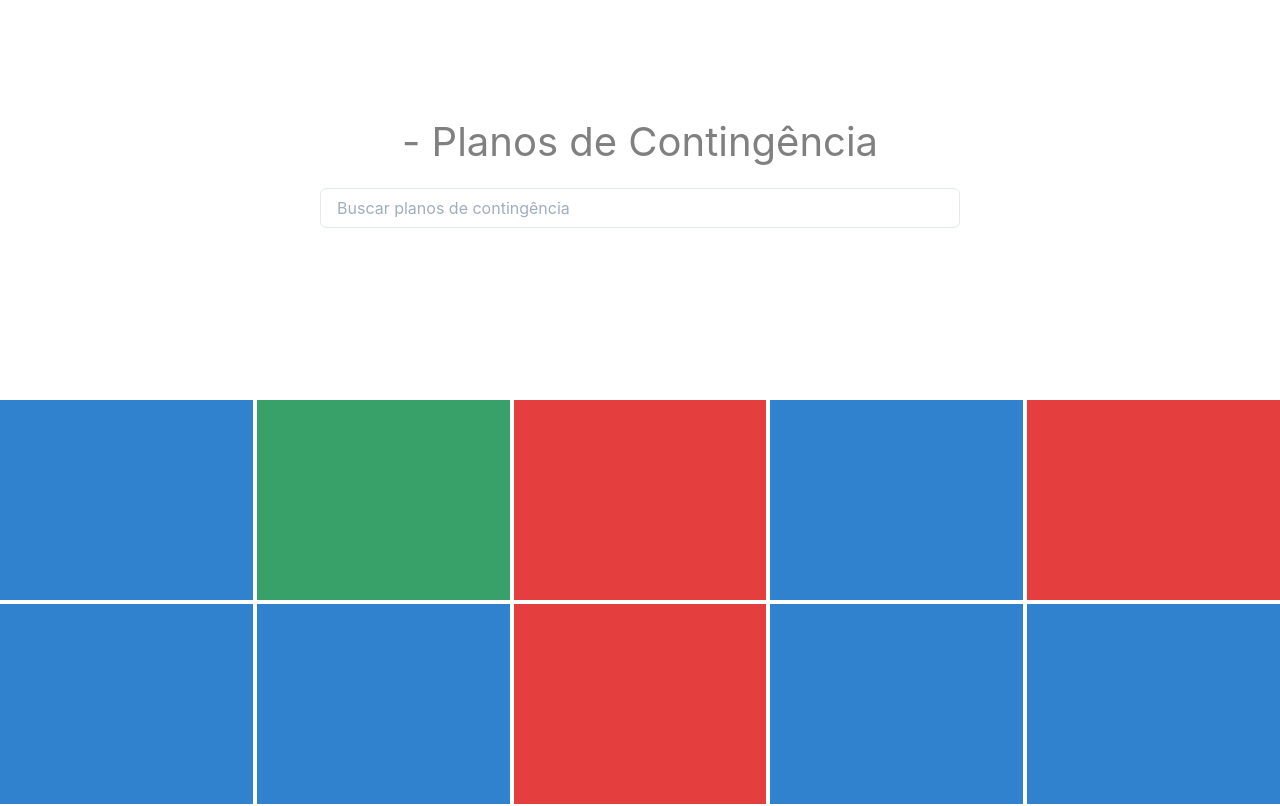
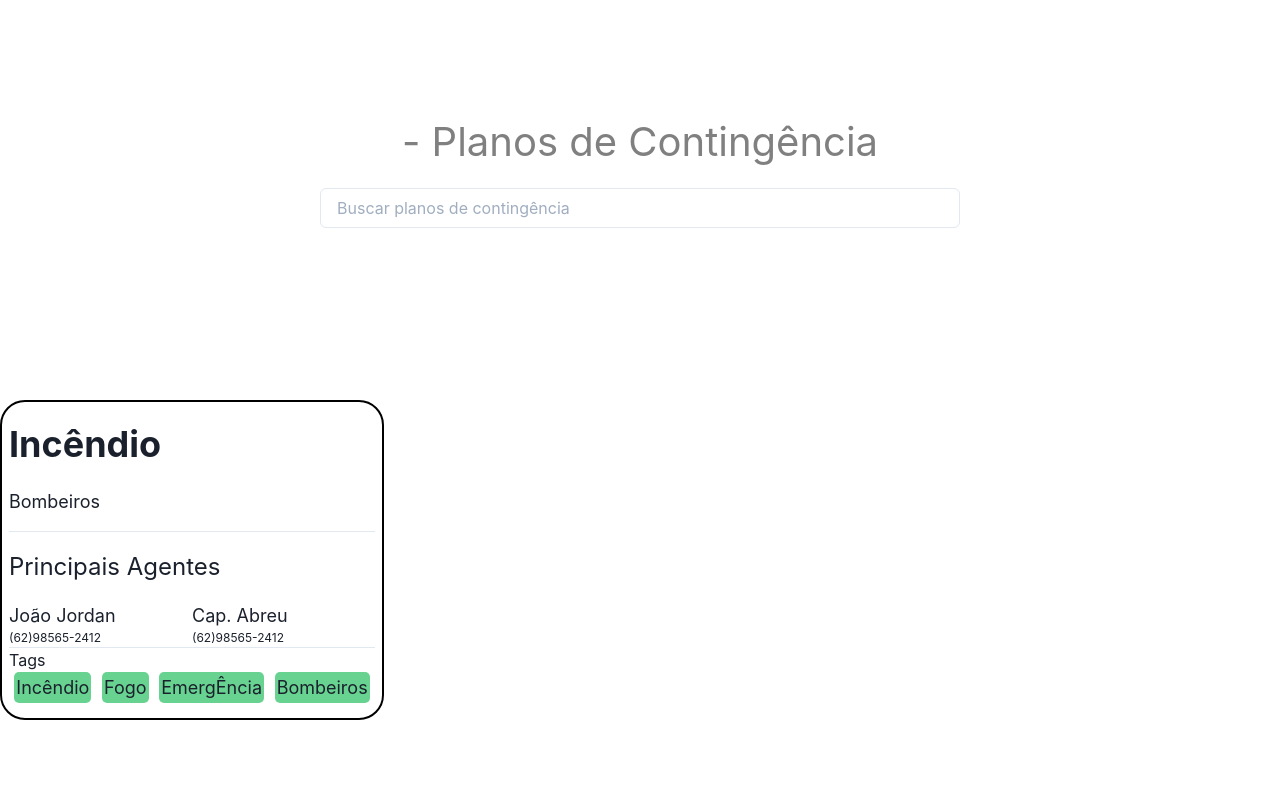
Before and after one commit to rique223/mvp-mayday, a React (Create React App) app: page /contingencias/1 in a window 1280 px wide. Shown: the top 806 px of the page. Built offline with nearby package versions, Linux system fonts and the light colour scheme.

Commit message:
refactor(Ajustes CSS): :art: Correcoes de css - usar flex no mayday
apos testar o grid, decidi usar o flex para fazer os layouts

```diff
--- a/src/Pages/HomeScreen/ContingenciaScreen.jsx
+++ b/src/Pages/HomeScreen/ContingenciaScreen.jsx
@@ -23,17 +23,30 @@ const ContingenciaScreen = (props) => {
   const { cidades, setCidades, findCidadeById } = useContext(CidadesContext);
   let { idCidade } = useParams();
 
+  const infoPlano = {
+    titulo: "Incêndio",
+    subTitulo: "Bombeiros",
+    principaisAgentes: [
+      {
+        id: 1,
+        nome: "João Jordan",
+        telefone: "(62)98565-2412",
+      },
+      {
+        id: 2,
+        nome: "Cap. Abreu",
+        telefone: "(62)98565-2412",
+      },
+    ],
+    tags: ["Incêndio", "Fogo", "EmergÊncia", "Bombeiros"],
+  };
+
   useEffect(() => {
     console.log("props", cidades, idCidade);
   }, []);
 
   return (
-    <Flex
-      w="100%"
-      h="100%"
-      flexDir="column"
-      alignItems="center"
-    >
+    <Flex w="100%" h="100%" flexDir="column" alignItems="center">
       <Flex
         w="50%"
         h="50%"
@@ -55,24 +68,49 @@ const ContingenciaScreen = (props) => {
       <Flex
         w="100%"
         h="50%"
-        flexDir="column"
+        flexDir="row"
+        flexWrap={"wrap"}
+        justifyContent={"left"}
       >
-        <Box>
-          <Grid templateColumns="repeat(5, 1fr)" gap={1}>
-            <GridItem w="200" h="200" bg="blue.500" />
-            <GridItem w="200" h="200" bg="green.500" />
-            <GridItem w="200" h="200" bg="red.500" />
-            <GridItem w="200" h="200" bg="blue.500" />
-            <GridItem w="200" h="200" bg="red.500" />
-            <GridItem w="200" h="200" bg="blue.500" />
-            <GridItem w="200" h="200" bg="blue.500" />
-            <GridItem w="200" h="200" bg="red.500" />
-            <GridItem w="200" h="200" bg="blue.500" />
-            <GridItem w="200" h="200" bg="blue.500" />
-            <GridItem w="200" h="200" bg="blue.500" />
-            <GridItem w="200" h="200" bg="blue.500" />
-          </Grid>
-        </Box>
+        <Flex
+          h={"80%"}
+          w={"30%"}
+          marginRight={"1%"}
+          marginBottom={"0.5%"}
+          direction={"column"}
+          borderRadius={"25px"}
+          borderWidth={"2px"}
+          borderColor={"black"}
+          boxShadow={"10px"}
+          padding={"7px"}
+          justifyContent={"space-around"}
+        >
+          <Text fontSize={"36px"} fontWeight="bold">
+            {infoPlano.titulo}
+          </Text>
+          <Text fontSize={"18px"}>{infoPlano.subTitulo}</Text>
+          <hr></hr>
+          <Text fontSize={"24px"}>Principais Agentes</Text>
+          <Text>
+            <Flex direction={"row"} width={"100%"}>
+              {infoPlano.principaisAgentes.map((p) => (
+                <Flex direction={"column"} width={"100%"}>
+                  <Text fontSize={"18px"}>{p.nome}</Text>
+                  <Text fontSize={"12px"}>{p.telefone}</Text>
+                </Flex>
+              ))}
+            </Flex>
+            <hr></hr>
+            <Text> Tags </Text>
+            <Flex w={"100%"} justifyContent={"space-around"}>
+              {infoPlano.tags.map((t) => (
+                <Flex direction={"column"} width={"fit-content"}>
+                  <Text bg={"green.300"} padding="2px" borderRadius={"5px"} fontSize={"18px"}>{t}</Text>
+                </Flex>
+              ))}
+            </Flex>
+          </Text>
+        </Flex>
       </Flex>
     </Flex>
   );
--- a/src/Pages/HomeScreen/HomeScreen.jsx
+++ b/src/Pages/HomeScreen/HomeScreen.jsx
@@ -80,6 +80,7 @@ const HomeScreen = () => {
             borderColor: "rgba(223,225,229,0)",
           }}
         /> */}
+        <Flex w={"100%"}>
           <CUIAutoComplete
             items={municipios}
             onCreateItem={handleCreateItem}
@@ -91,6 +92,7 @@ const HomeScreen = () => {
             }}
             disableCreateItem={true}
           />
+        </Flex>
         <Link to="/modulos">
           <Button
             bg="#95AE23"
--- a/src/Pages/HomeScreen/ModulosScreen.jsx
+++ b/src/Pages/HomeScreen/ModulosScreen.jsx
@@ -3,6 +3,8 @@ import {
   Box,
   Button,
   Flex,
+  Grid,
+  GridItem,
   Heading,
   Input,
   Text,
@@ -26,31 +28,69 @@ const ModulosScreen = () => {
     <Flex
       w="100%"
       h="100%"
+      flexDir="column"
+      bg={"white"}
+    >
+      <Flex
+        w="100%"
+        h="20%"
         flexDir="row"
-      alignItems="center"
-      // paddingBlockStart="12rem"
+        bg={"white"}
+        alignContent={"center"}
+        justifyContent={"center"}
+        alignItems={"center"}
+        fontSize={"36px"}
+      >
+        Módulos
+      </Flex>
+      <Flex
+        w="100%"
+        h="80%"
+        flexDir="row"
+        flexWrap={"wrap"}
+        bg={"white"}
+        // alignItems={"center"}
+        // alignContent={"center"}
+        justifyContent={"center"}
       >
         {cidades.map((c) => {
           const link = "/contingencias/" + c.value;
           return (
             <>
-            <Link to={link} >
-              <Box
-                key={c.value}
-                h="50%"
-                margin={"100"}
-                bg="green"
-                w="50%"
-                p={10}
-                color="white"
+              <Link
+                to={link}
+                style={{
+                  display: "flex",
+                  flex: 1,
+                  textAlign: "center",
+                  maxHeight: "40%",
+                  maxWidth: "20%",
+                  width: "20%"
+                }}
               >
-                {c.label}
-              </Box>
+                <Flex
+                  h="100%"
+                  w="100%"
+                  alignContent={"center"}
+                  justifyContent="center"
+                  alignItems={"center"}
+                  marginLeft={"5px"}
+                  marginRight={"5px"}
+                  borderRadius={"25px"}
+                  bg={"green.500"}
+                  fontSize={"20px"}
+                  color={"white"}
+                  padding= {"7px"}
+                  // textAlign={"center"}
+                >
+                  Contingência - {c.label}
+                </Flex>
               </Link>
             </>
           );
         })}
       </Flex>
+    </Flex>
   );
 };
 
```
Lines whose indentation alone changed are shown as unchanged.
